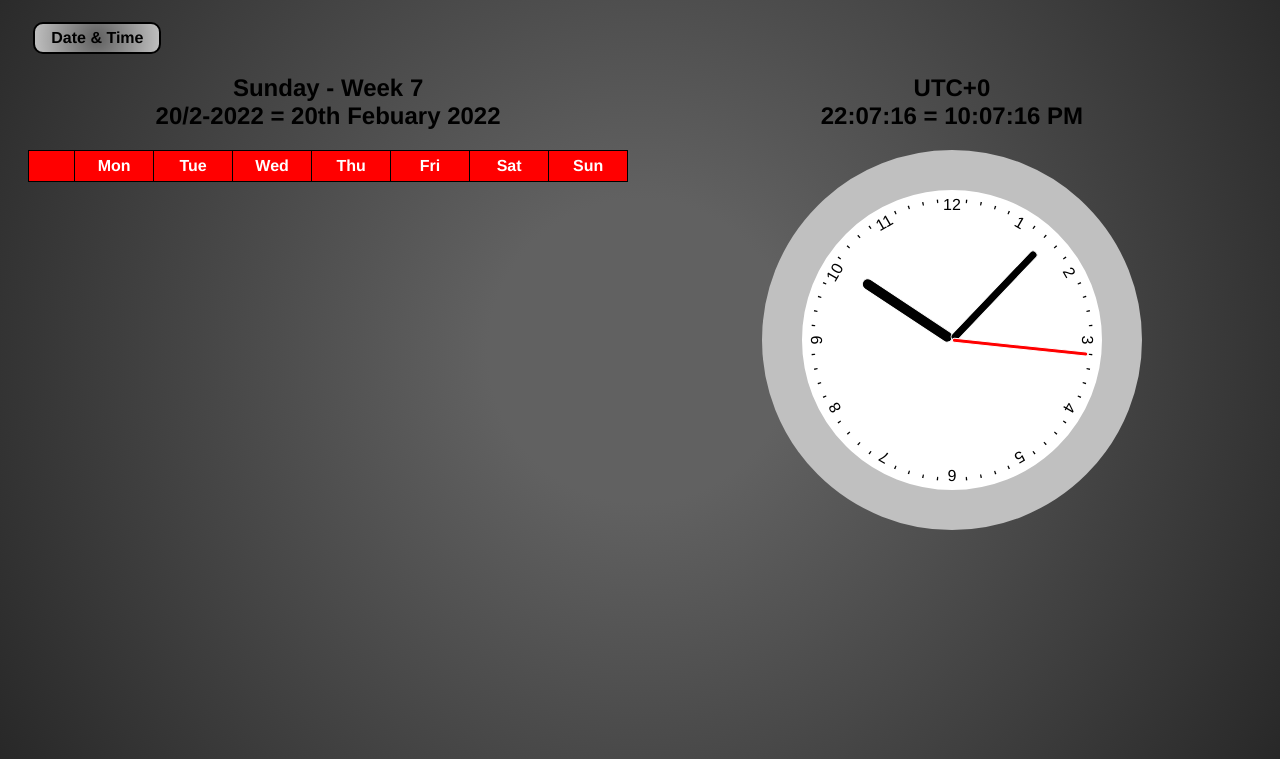
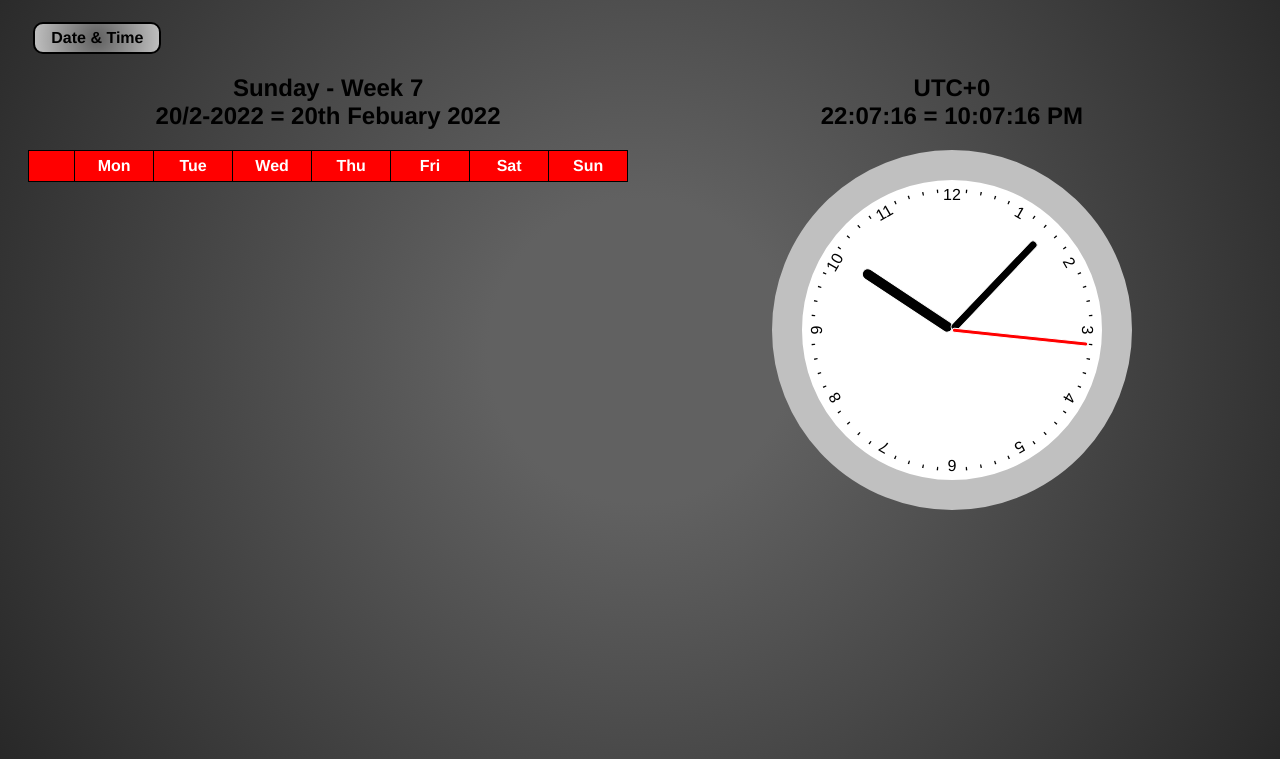
Before and after one commit to thorminathor4/time-website, a website: page public/date-and-time.html in a window 1280 px wide. Shown: the part 57-816 px from the top of the page. Drawn offline with Linux system fonts and the light colour scheme.

Commit message:
changed clock border size

```diff
--- a/public/clock.css
+++ b/public/clock.css
@@ -5,7 +5,7 @@
     width: 300px;
     height: 300px;
     border-radius: 50%;
-    border: 40px solid silver;
+    border: 30px solid silver;
     position: relative;
 }
 .number, .tick{
```
